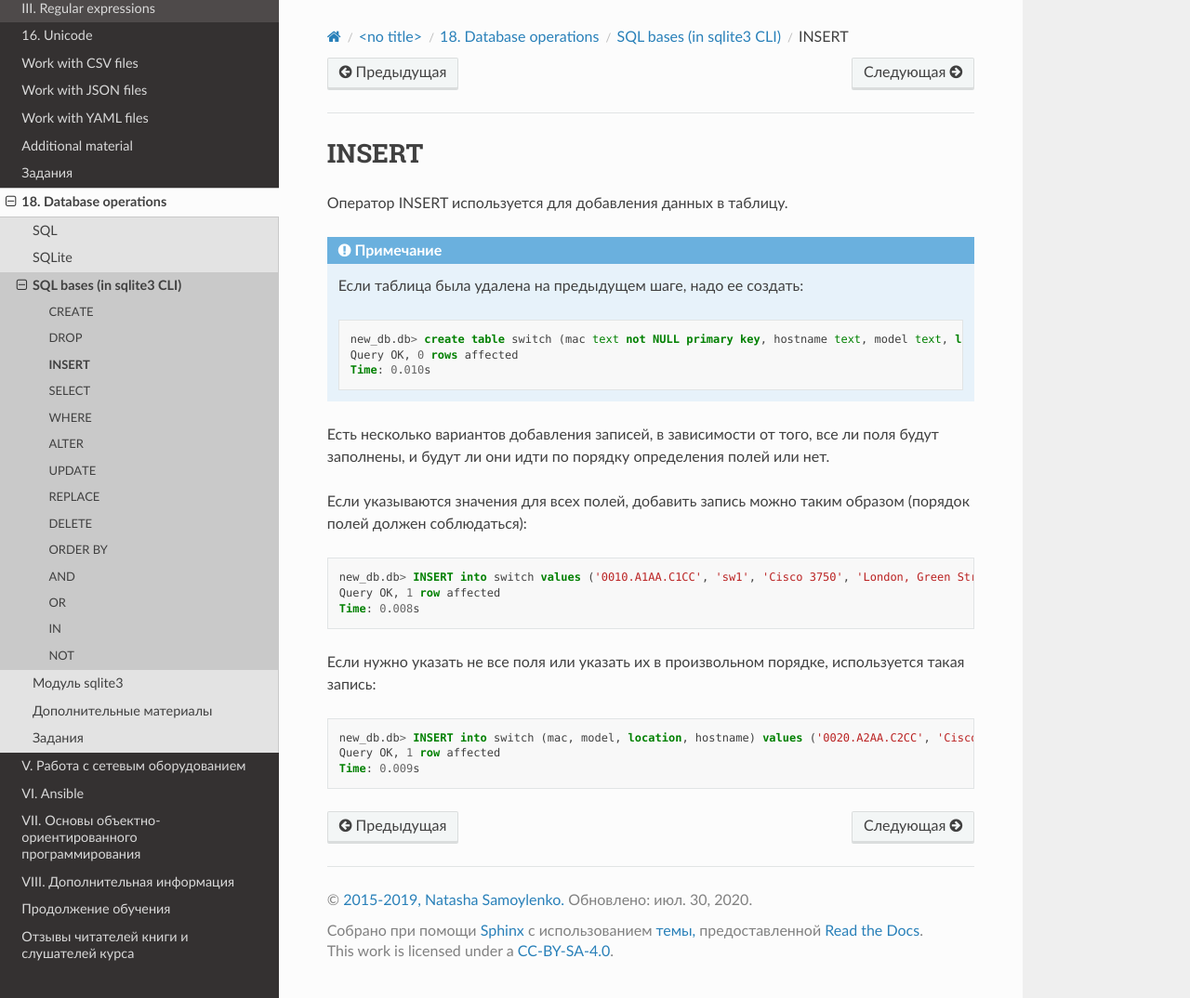
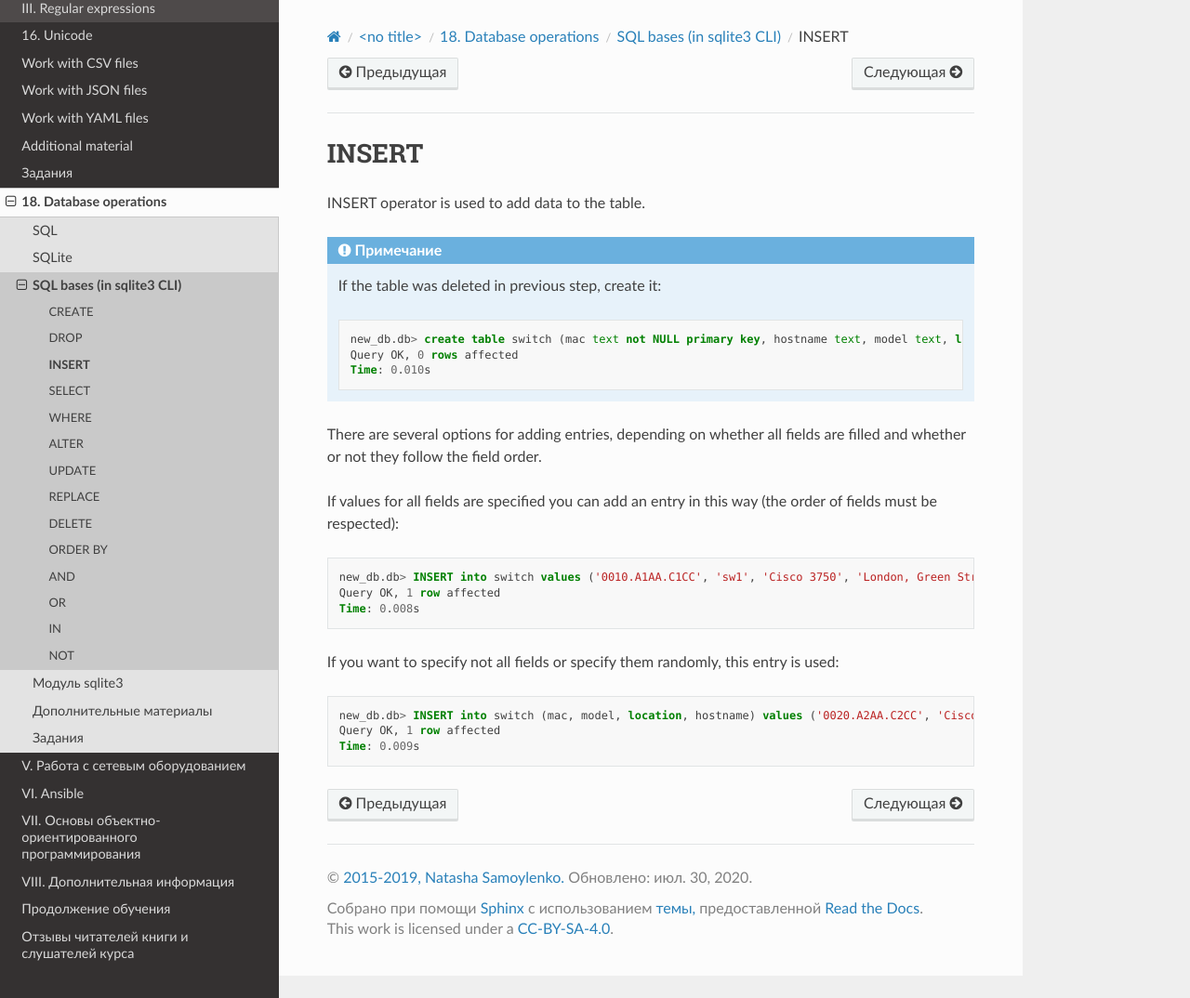
Before and after one commit to Aidar5/nattoeng, a Sphinx documentation site: the page built from docs/source/book/18_db/insert.rst, in a window 1280 px wide and 1074 px high. Shown: the whole window at 93% size. Built offline with Sphinx 7.4.7 and the Read the Docs theme 2.0.0, drawn with Linux system fonts in a browser that asks for light colours; pages that are not in the unit, such as notebooks, are missing from menus.

Commit message:
Update insert.rst

```diff
--- a/docs/source/book/18_db/insert.rst
+++ b/docs/source/book/18_db/insert.rst
@@ -1,11 +1,11 @@
 INSERT
 ~~~~~~
 
-Оператор INSERT используется для добавления данных в таблицу.
+INSERT operator is used to add data to the table.
 
 .. note::
 
-    Если таблица была удалена на предыдущем шаге, надо ее создать:
+    If the table was deleted in previous step, create it:
 
     .. code:: sql
 
@@ -13,12 +13,9 @@ INSERT
         Query OK, 0 rows affected
         Time: 0.010s
 
-Есть несколько вариантов добавления записей, в зависимости от того, все
-ли поля будут заполнены, и будут ли они идти по порядку определения
-полей или нет.
+There are several options for adding entries, depending on whether all fields are filled and whether or not they follow the field order.
 
-Если указываются значения для всех полей, добавить запись можно таким
-образом (порядок полей должен соблюдаться):
+If values for all fields are specified you can add an entry in this way (the order of fields must be respected):
 
 .. code:: sql
 
@@ -26,8 +23,7 @@ INSERT
     Query OK, 1 row affected
     Time: 0.008s
 
-Если нужно указать не все поля или указать их в произвольном порядке,
-используется такая запись:
+If you want to specify not all fields or specify them randomly, this entry is used:
 
 .. code:: sql
 
```
